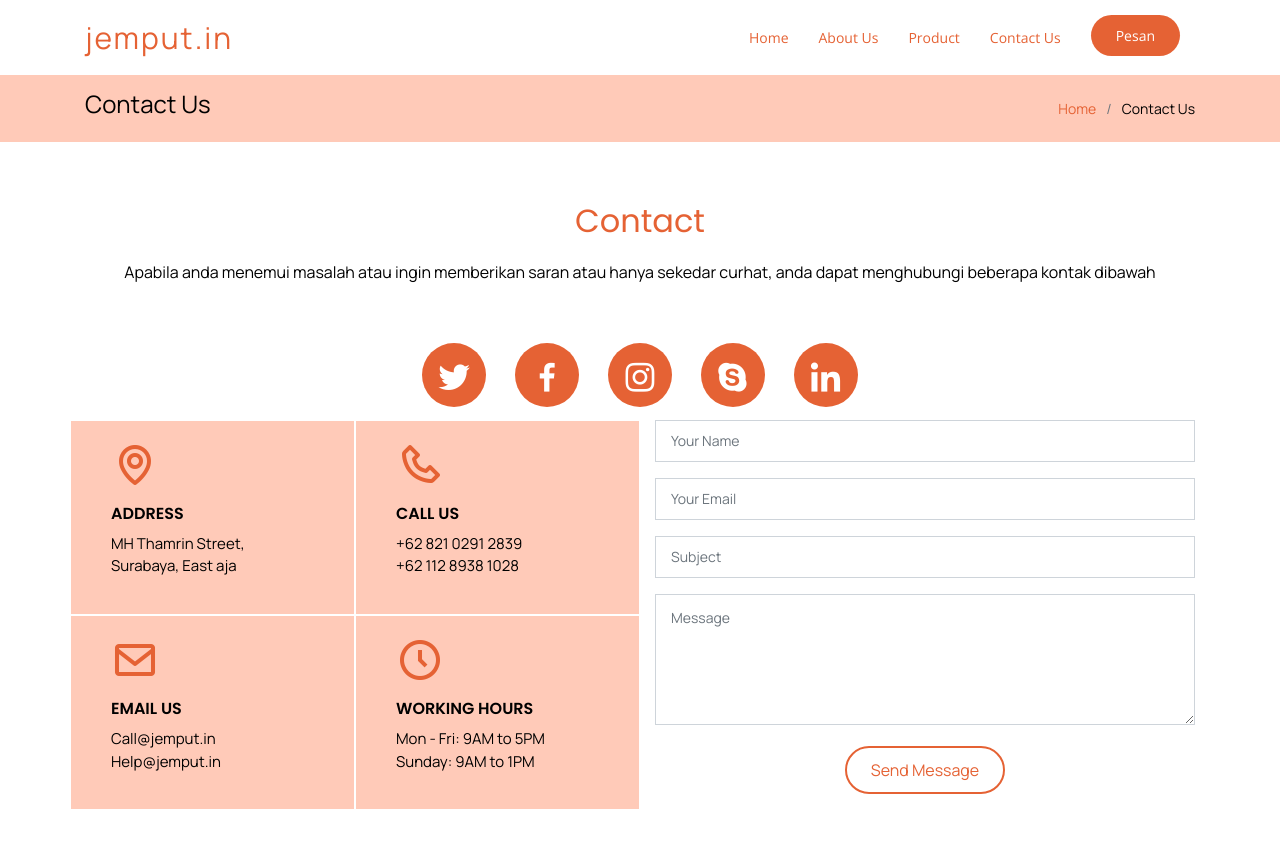
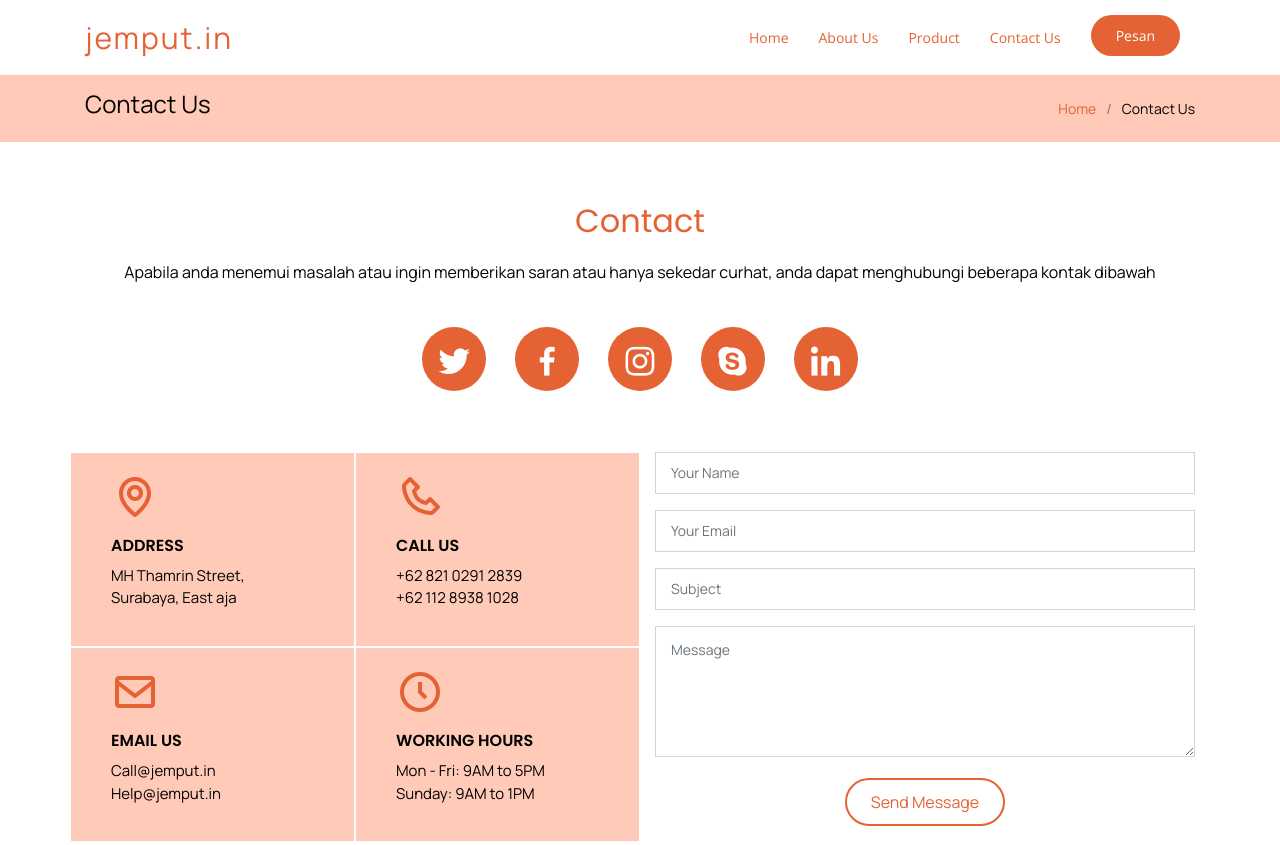
Before and after one commit to jemputin/jemputin.github.io, a plain HTML site: page inner-page-Contact_Us.html in a window 1280 px wide. Shown: the top 845 px of the page. Drawn offline with nearby package versions, Linux system fonts and the light colour scheme.

Commit message:
Update inner-page-Contact_Us.html

```diff
--- a/inner-page-Contact_Us.html
+++ b/inner-page-Contact_Us.html
@@ -146,7 +146,7 @@
             beberapa kontak dibawah</p>
         </div>
 
-        <div class="bunder mt-3">
+        <div class="bunder mb-5">
           <a href="#" class="twitter center"><i class="bx bxl-twitter"></i></a>
           <a href="#" class="facebook"><i class="bx bxl-facebook"></i></a>
           <a href="#" class="instagram"><i class="bx bxl-instagram"></i></a>
```
